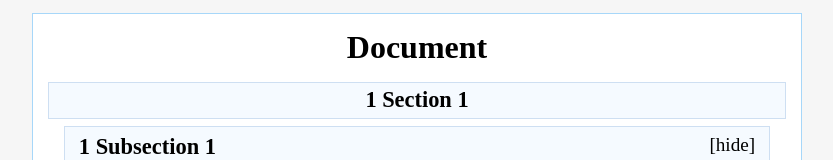
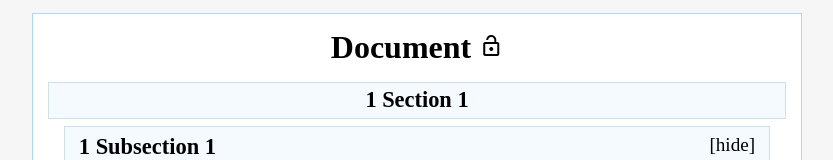
Before and after one commit to ClovisPJ/math-notes, an Angular app: page / in a window 1280 px wide. Shown: the top 160 px of the page, without its empty margins (224-1057 px from the left). Built offline with nearby package versions, Linux system fonts and the light colour scheme; what ng-katex would draw is missing.

Commit message:
lock edit document button

```diff
--- a/src/app/app.module.ts
+++ b/src/app/app.module.ts
@@ -1,6 +1,6 @@
 import { BrowserModule } from '@angular/platform-browser';
 import { NgModule } from '@angular/core';
-
+import { MatIconModule } from '@angular/material/icon';
 import { KatexModule } from 'ng-katex';
 
 import { AppRoutingModule } from './app-routing.module';
@@ -31,7 +31,8 @@ import { DocumentComponent } from './math/math-view/document/document.component'
   imports: [
     BrowserModule,
     AppRoutingModule,
-    KatexModule
+    KatexModule,
+    MatIconModule,
   ],
   providers: [],
   bootstrap: [AppComponent]
--- a/src/app/math/math-view/document/document.component.html
+++ b/src/app/math/math-view/document/document.component.html
@@ -1,12 +1,16 @@
 <div id="document">
 
-  <h1 id="description">Document</h1>
+  <h1 id="description">Document
+    <mat-icon (click)="this.lockEdit = !this.lockEdit">{{this.lockEdit ? 'lock' : 'lock_open'}}</mat-icon>
+  </h1>
 
   <app-section *ngFor="let section of document.sections"
                [section]="section"
                [number]="document.sections.indexOf(section) + 1"
+               [lockEdit]="lockEdit"
   ></app-section>
   <app-section
+    *ngIf="!lockEdit"
     [section]="newSectionBanner"
     [isNewSection]="true"
     (descriptionClick)="createNewSection()"
--- a/src/app/math/math-view/document/document.component.ts
+++ b/src/app/math/math-view/document/document.component.ts
@@ -9,9 +9,13 @@ import {Document, Section} from '../../math-model/document';
 export class DocumentComponent {
 
   @Input() document: Document;
+
   newSectionBanner: Section = new Section('+', []);
+  lockEdit: boolean;
+
 
   constructor() {
+    this.lockEdit = false;
   }
 
   createNewSection() {
--- a/src/app/math/math-view/section/section.component.html
+++ b/src/app/math/math-view/section/section.component.html
@@ -13,9 +13,10 @@
   <app-subsection *ngFor="let subsection of section.subsections"
                   [subsection]="subsection"
                   [number]="section.subsections.indexOf(subsection) + 1"
+                  [lockEdit]="lockEdit"
   ></app-subsection>
   <app-subsection
-    *ngIf="!isNewSection"
+    *ngIf="!isNewSection && !lockEdit"
     [subsection]="newSubsectionBanner"
     [isNewSubsection]="true"
     (descriptionClick)="createNewSubsection()"
--- a/src/app/math/math-view/section/section.component.ts
+++ b/src/app/math/math-view/section/section.component.ts
@@ -11,6 +11,7 @@ export class SectionComponent {
   @Input() number: number;
   @Input() section: Section;
   @Input() isNewSection: boolean;
+  @Input() lockEdit: boolean;
 
   // tslint:disable-next-line:variable-name
   @Output('descriptionClick') _descriptionClick = new EventEmitter<boolean>();
--- a/src/app/math/math-view/subsection/subsection.component.ts
+++ b/src/app/math/math-view/subsection/subsection.component.ts
@@ -11,6 +11,7 @@ export class SubsectionComponent {
   @Input() number: number;
   @Input() subsection: Subsection;
   @Input() isNewSubsection: boolean;
+  @Input() lockEdit: boolean;
 
   // tslint:disable-next-line:variable-name
   @Output('descriptionClick') _descriptionClick = new EventEmitter<boolean>();
--- a/src/styles.css
+++ b/src/styles.css
@@ -1,4 +1,5 @@
 /* You can add global styles to this file, and also import other style files */
+@import url("https://fonts.googleapis.com/icon?family=Material+Icons");
 body {
   background: #f6f6f6;
   margin: 0;
```
